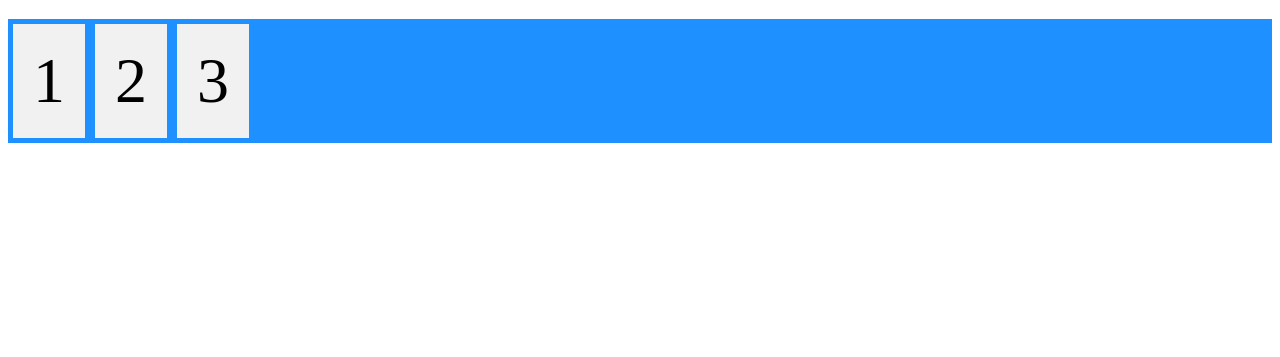
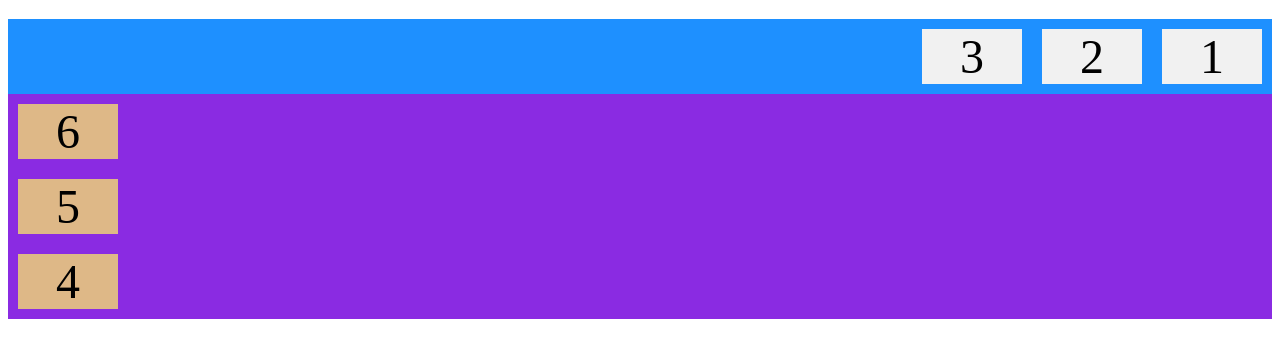
Before and after one commit to lharrak-botaina/Autoo-formation-css, a plain HTML site: page pré-requis/Exemple 3.html in a window 1280 px wide. Shown: the part 61-418 px from the top of the page. Drawn offline with Linux system fonts and the light colour scheme.

Commit message:
Update Exemple 3.html

```diff
--- a/pré-requis/Exemple 3.html
+++ b/pré-requis/Exemple 3.html
@@ -8,18 +8,33 @@
     <style>
         .flex-container {
             display: flex;
+            flex-direction: row;
+             background-color: DodgerBlue;
+            flex-direction: row-reverse;
 
-          background-color: DodgerBlue;
         }
 
         .flex-container  div {
-          background-color: #f1f1f1;
-          margin: 5px;
-          padding: 20px;
-          font-size: 4rem;
+            background-color: #f1f1f1;
+            width: 100px;
+            margin: 10px;
+            text-align: center;
+            font-size: 3rem;
+         }
 
-        }
-
+         .flex-container-column{
+            display: flex;
+            flex-direction: column;
+            flex-direction: column-reverse;
+            background-color: blueviolet;
+         }
+         .flex-container-column div {
+             background-color: burlywood;
+             width: 100px;
+             margin: 10px;
+             text-align: center;
+             font-size: 3rem;
+         }
     </style>
 </head>
 <body>
@@ -31,6 +46,12 @@
   <div>3</div>
 
 </div>
+<div class="flex-container-column">
+    <div>4</div>
+    <div>5</div>
+    <div>6</div>
+
+</div>
 
 </body>
 </html>
```
